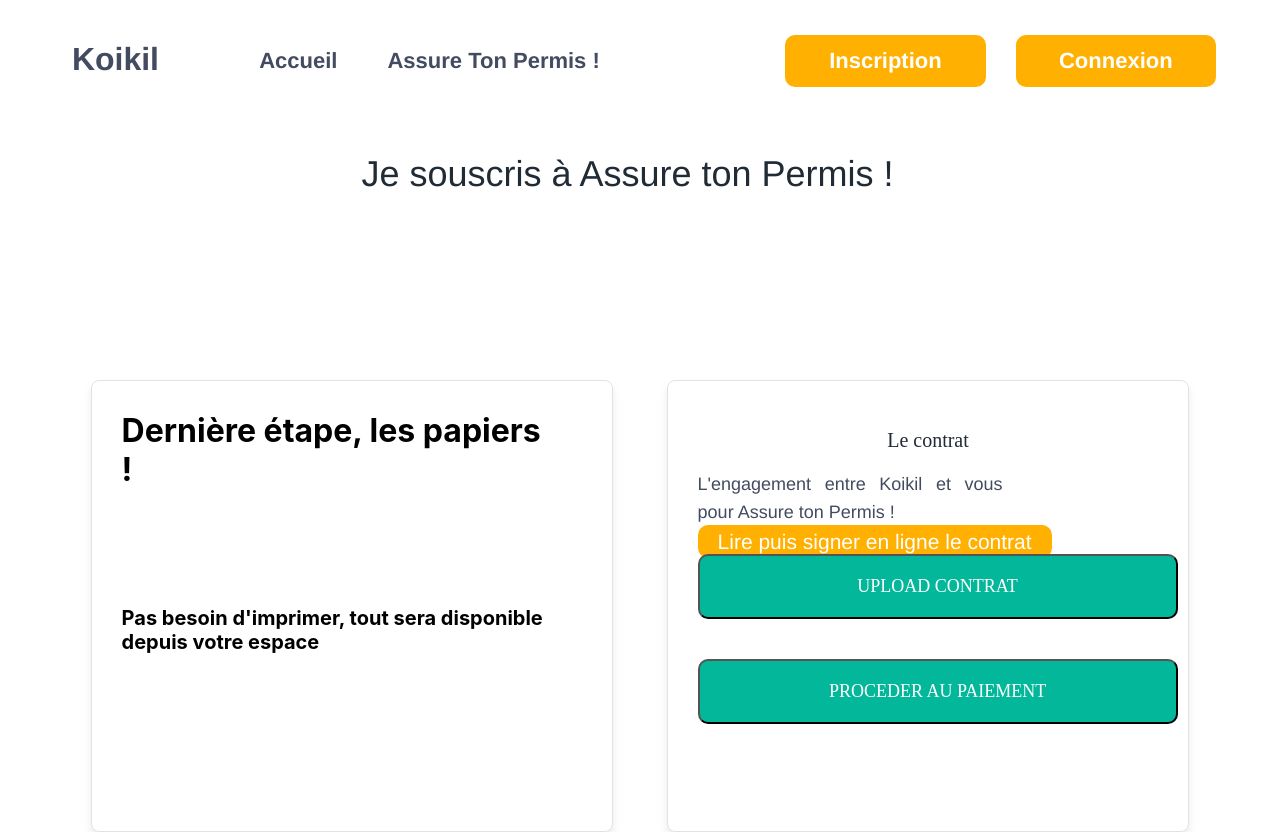
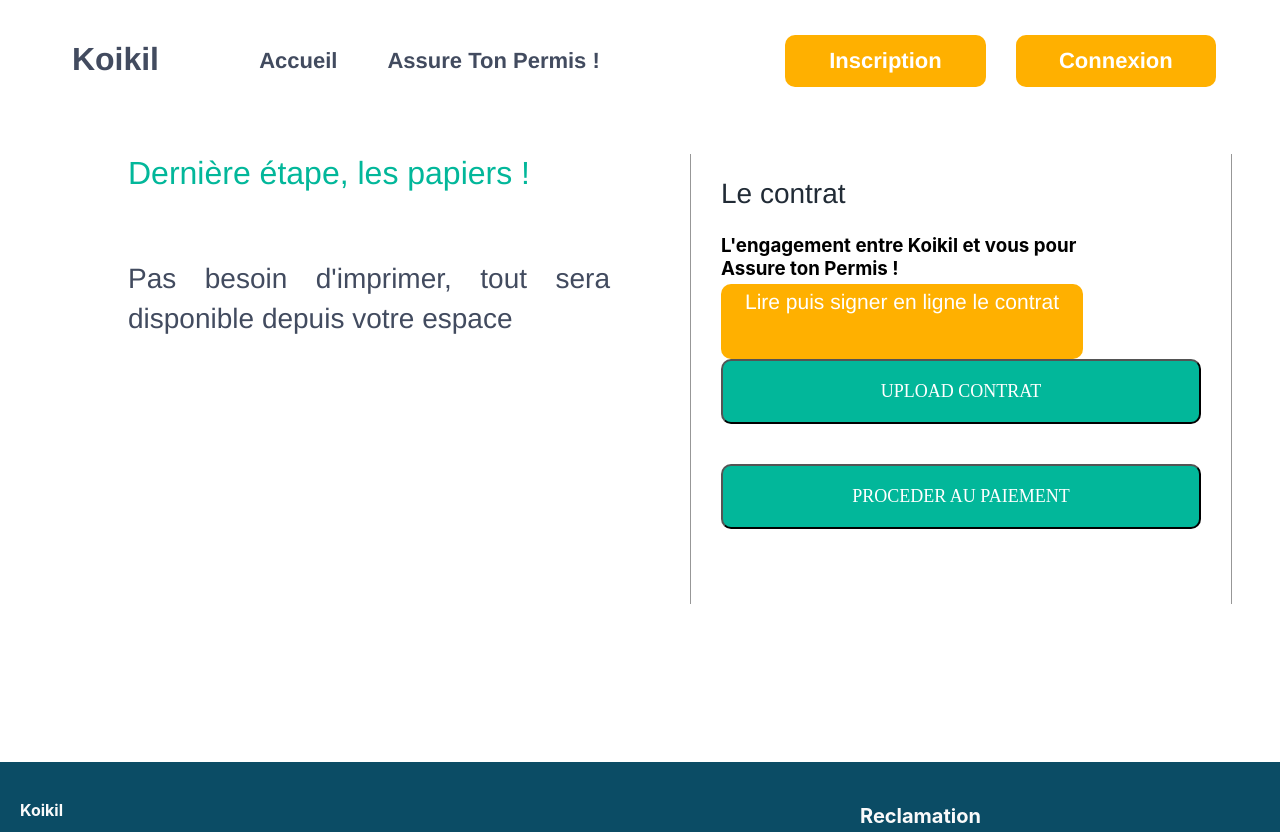
Before and after one commit to Kaouenn/KoikilFront, a React (Create React App) app in the folder koikilreact/: page /contrat in a window 1280 px wide. Shown: the top 832 px of the page. Built offline with nearby package versions, Linux system fonts and the light colour scheme.

Commit message:
css sur la page contrat

```diff
--- a/koikilreact/src/UploadContract.js
+++ b/koikilreact/src/UploadContract.js
@@ -31,27 +31,21 @@
   render = () => {
     return (
       <MainLayout user={this.props.user} setUser={this.props.setUser}>
-        <div className="all-conatain-UploadFiles">
-          <h1>Je souscris à Assure ton Permis !</h1>
+        <div className="contrat--container">
+          {/* CART CONTRAT--LEFT Titre Papiers */}
+          <div className="contrat--left">
+            <h1>Dernière étape, les papiers !</h1>
+            <p>
+              Pas besoin d'imprimer, tout sera disponible depuis votre espace
+            </p>
+          </div>
+          {/* CART CONTRAT--RIGHT TELECHARGEMENT CONTRAT */}
+          <div className="contrat--right">
+            <h2>Le contrat</h2>
 
-          <div className="contain-auto-ecole-upload">
-            {/* CART RECHERCHE AUTO-ECOLE */}
-            <div className="auto-elcole">
-              <h1>Dernière étape, les papiers !</h1>
-              <div>
-                <h2>
-                  Pas besoin d'imprimer, tout sera disponible depuis votre
-                  espace
-                </h2>
-              </div>
-            </div>
-            <div className="upload-docs">
-              {/* CART TELECHARGEMENT CONTRAT */}
-              <h2>Le contrat</h2>
-              <div>
             <div>
               <h3>
-                    L'engagement entre Koikil et vous pour{" "}
+                L'engagement entre Koikil et vous pour <br />
                 <span>Assure ton Permis !</span>
               </h3>
 
@@ -69,10 +63,7 @@
                   onChange={this.handleChange}
                 />
                 {/* bouton avec la fonction sendFiles */}
-                    <button
-                      className="button-go-contrat"
-                      onClick={this.sendFiles}
-                    >
+                <button className="button-go-contrat" onClick={this.sendFiles}>
                   UPLOAD CONTRAT
                 </button>
                 {/* bouton avec la fonction sendFiles */}
@@ -83,8 +74,6 @@
             </div>
           </div>
         </div>
-          </div>
-        </div>
       </MainLayout>
     );
   };
--- a/koikilreact/src/index.css
+++ b/koikilreact/src/index.css
@@ -973,7 +973,92 @@
 .input-file {
   display: none;
 }
-
+/* -------------page contrat------------ */
+.contrat--container {
+  display: flex;
+  max-width: 1024px;
+  margin: 0 auto;
+  padding: 2rem;
+}
+.contrat--left {
+  padding-right: 80px;
+}
+.contrat--left > h1 {
+  color: #02b79a;
+  font-family: Helvetica;
+  font-size: 32px;
+  font-weight: 400;
+  line-height: 38px;
+  width: 442px;
+  text-align: justify;
+}
+.contrat--left > p {
+  color: #424b5f;
+  font-family: Helvetica;
+  font-size: 28px;
+  font-weight: 400;
+  line-height: 40px;
+  width: 482px;
+  display: block;
+  margin-block-start: 2.4em;
+  margin-block-end: 1em;
+  text-align: justify;
+}
+.contrat--right {
+  padding: 0 30px;
+  height: 450px;
+  border-left: 1px solid #979797;
+  border-right: 1px solid #979797;
+}
+.contrat--right > h2 {
+  color: #212b36;
+  font-family: Helvetica;
+  font-size: 28px;
+  font-weight: 400;
+  line-height: 34px;
+  width: 389px;
+  text-align: left;
+}
+/* .contrat--right > h2 ::after {
+  border-bottom: 1px solid #979797;
+  opacity: 0.346748;
+  margin-bottom: 30px;
+} */
+.contrat--right > h3 {
+  color: #424b5f;
+  font-family: Helvetica;
+  font-size: 100px;
+  font-weight: 400;
+  line-height: 29px;
+  width: 436px;
+  text-align: left;
+}
+.contrat--right > span {
+  color: #424b5f;
+  font-family: Helvetica;
+  font-size: 24px;
+  font-weight: 600;
+  line-height: 29px;
+}
+/* label en mode bouton orange sur l'input */
+.contrat--download {
+  cursor: pointer;
+  font-size: 21px;
+  font-weight: 400;
+  color: #ffffff;
+  font-family: Helvetica;
+  font-size: 21px;
+  font-weight: 400;
+  line-height: 25px;
+  width: 322px;
+  display: flex;
+  justify-content: center;
+  background-color: #ffb000;
+  font-family: Helvetica;
+  border-radius: 10px;
+  height: 65px;
+  padding: 5px 20px;
+}
 .button-go-contrat {
   cursor: pointer;
   color: #ffffff;
@@ -987,20 +1072,3 @@
   width: 480px;
   height: 65px;
 }
-
-.contrat--download {
-  font-size: 21px;
-  font-weight: 400;
-  color: #ffffff;
-  font-family: Helvetica;
-  font-size: 21px;
-  font-weight: 400;
-  line-height: 25px;
-  width: 322px;
-  text-align: justify;
-  background-color: #ffb000;
-  font-family: Helvetica;
-  border-radius: 10px;
-  height: 65px;
-  padding: 5px 20px;
-}
```
Also changed, not shown: 2 other files (tests, documents, lock files or other folders). Lines whose indentation alone changed are shown as unchanged.
